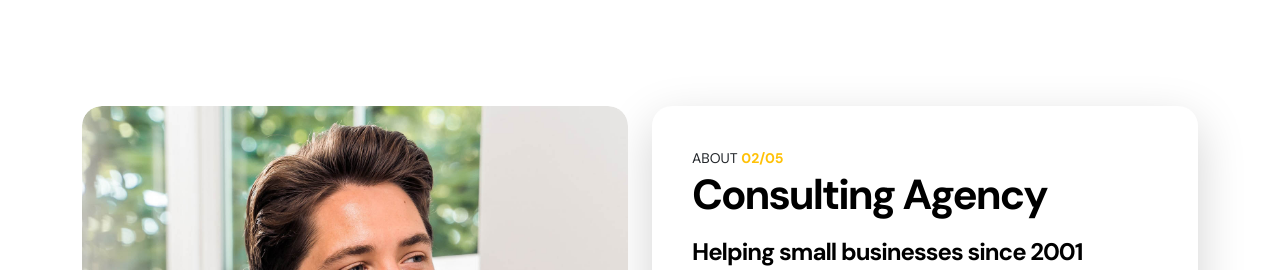
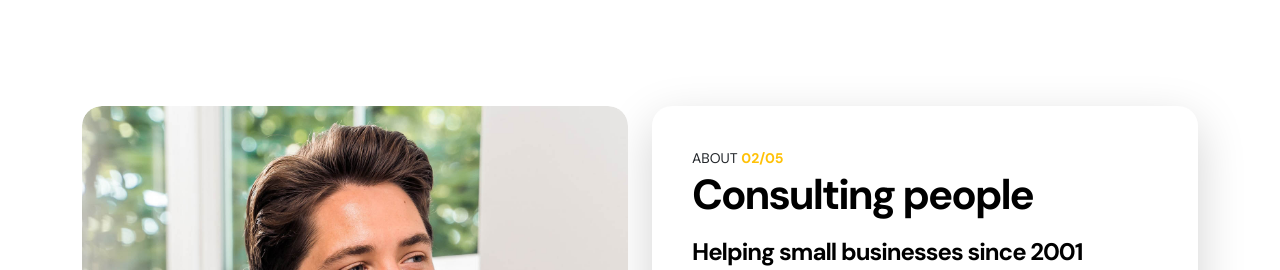
Before and after one commit to Divyani99869/jenkin-project, a plain HTML site: page index.html in a window 1280 px wide. Shown: the part 809-1079 px from the top of the page. Drawn offline with Linux system fonts and the light colour scheme.

Commit message:
Updated people index.html

```diff
--- a/index.html
+++ b/index.html
@@ -201,7 +201,7 @@ Free Bootstrap 5 HTML Template
                                 <div class="about-info">
                                     <small class="small-title">About <strong class="text-warning">02/05</strong></small>
 
-                                    <h2 class="mb-3">Consulting Agency</h2>
+                                    <h2 class="mb-3">Consulting people</h2>
 
                                     <h5 class="mb-3">Helping small businesses since 2001</h5>
 
```
